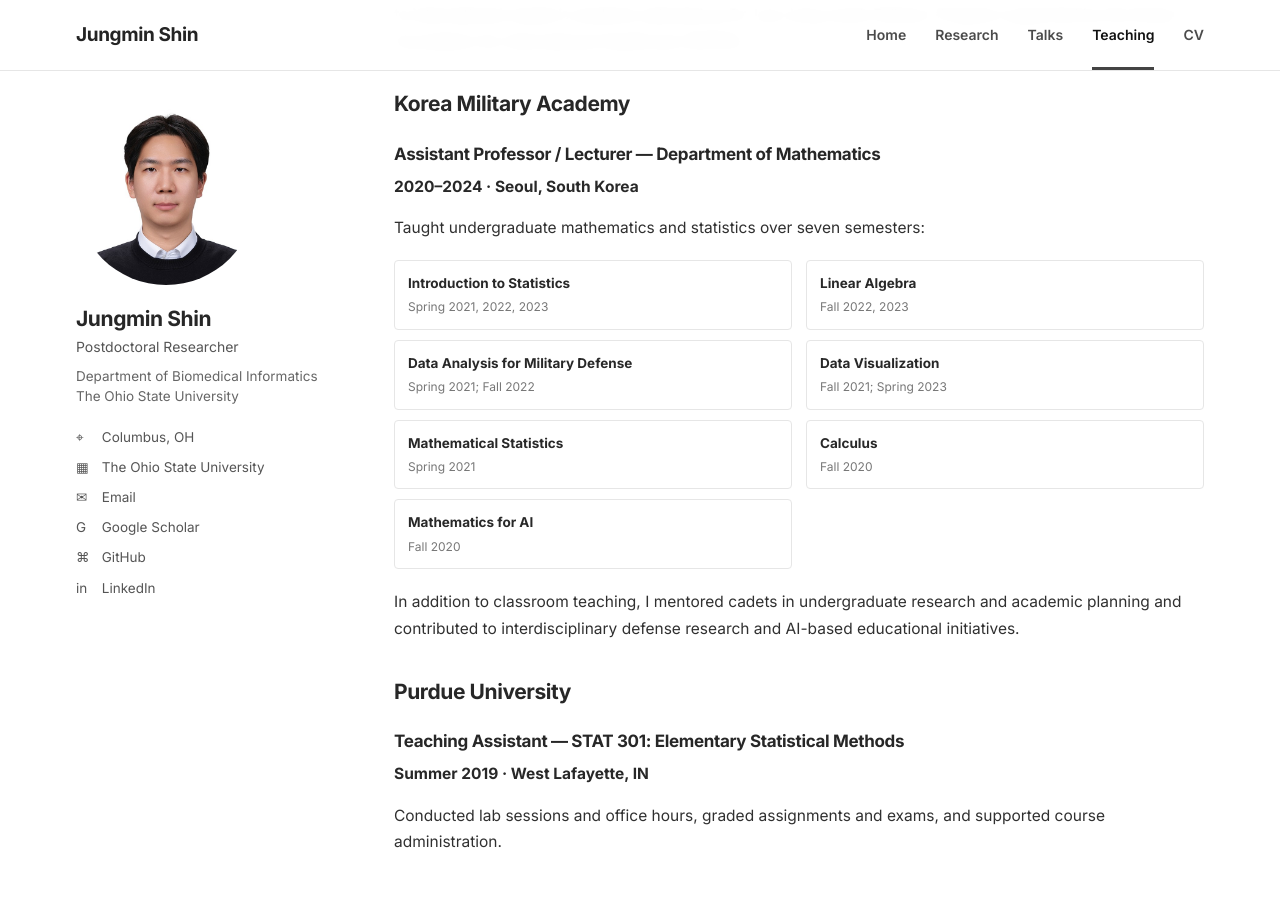
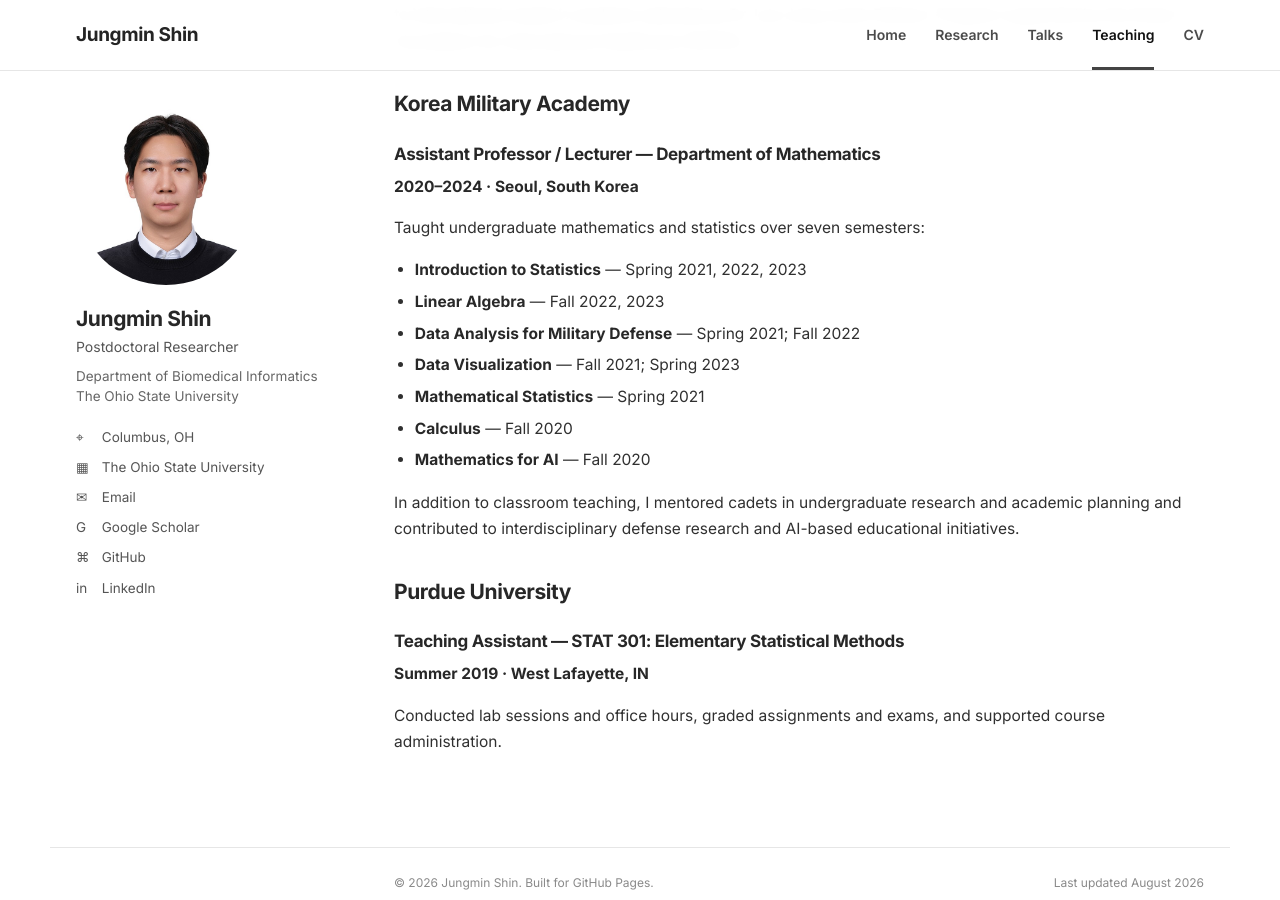
Before and after one commit to c16267/c16267.github.io, a Jekyll site: the page built from teaching.md, in a window 1280 px wide and 900 px high, scrolled down 669 px. Built offline with Jekyll 4.4.1, drawn with Linux system fonts in a browser that asks for light colours.

Commit message:
Refactor course listings to bullet point format
Removed HTML structure for course listings and formatted them as bullet points.

```diff
--- a/teaching.md
+++ b/teaching.md
@@ -29,15 +29,13 @@ Delivered approximately **30 hours of English-medium instruction** in foundation
 
 Taught undergraduate mathematics and statistics over seven semesters:
 
-<div class="course-grid">
-  <div><strong>Introduction to Statistics</strong><span>Spring 2021, 2022, 2023</span></div>
-  <div><strong>Linear Algebra</strong><span>Fall 2022, 2023</span></div>
-  <div><strong>Data Analysis for Military Defense</strong><span>Spring 2021; Fall 2022</span></div>
-  <div><strong>Data Visualization</strong><span>Fall 2021; Spring 2023</span></div>
-  <div><strong>Mathematical Statistics</strong><span>Spring 2021</span></div>
-  <div><strong>Calculus</strong><span>Fall 2020</span></div>
-  <div><strong>Mathematics for AI</strong><span>Fall 2020</span></div>
-</div>
+- **Introduction to Statistics** — Spring 2021, 2022, 2023
+- **Linear Algebra** — Fall 2022, 2023
+- **Data Analysis for Military Defense** — Spring 2021; Fall 2022
+- **Data Visualization** — Fall 2021; Spring 2023
+- **Mathematical Statistics** — Spring 2021
+- **Calculus** — Fall 2020
+- **Mathematics for AI** — Fall 2020
 
 In addition to classroom teaching, I mentored cadets in undergraduate research and academic planning and contributed to interdisciplinary defense research and AI-based educational initiatives.
 
```
